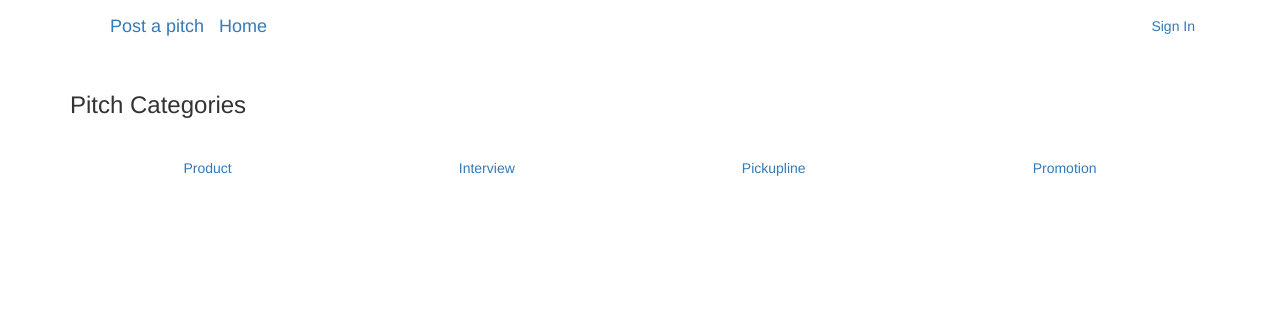
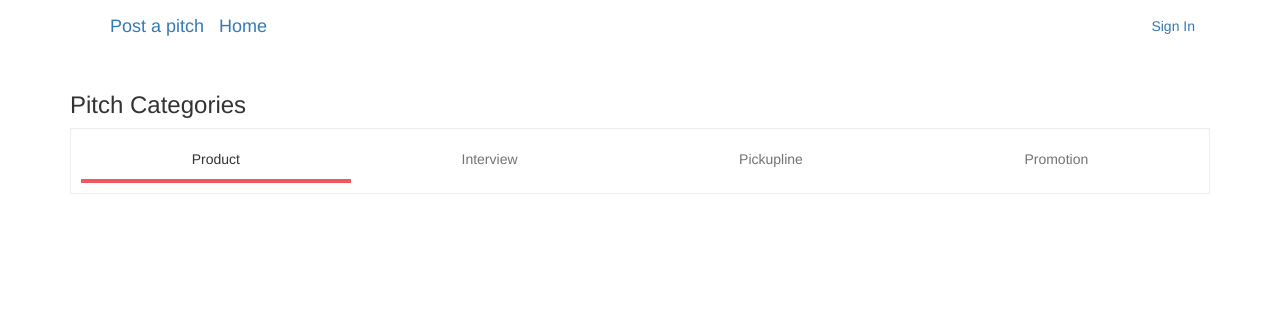
Before and after one commit to bryomajor/the-last-pitch, a Flask app: page / in a window 1280 px wide. Shown: the top 312 px of the page. Run offline with Flask 2, Linux system fonts and the light colour scheme; data that the repository does not hold is empty; some libraries are stand-ins or nearby versions.

Commit message:
Add a custome stylesheet link and classes to style the tab panels

```diff
--- a/app/templates/home.html
+++ b/app/templates/home.html
@@ -4,36 +4,45 @@
 {% include 'navbar.html' %}
 {% endblock %}
 
+<!-- Styles block -->
+{% block styles%}
+{{ super() }}
+<link rel="stylesheet" href="{{url_for('static', filename='css/styles.css')}}">
+{% endblock %}
+
 {% block content %}
 <div class="container">
     <h3>Pitch Categories</h3>
-    <br>
-    <ul class="nav nav-pills nav-justified nav-fill" role="tablist">
-        <li class="nav-item">
-            <a href="#product" class="nav-link active" data-toggle="tab">Product</a>
+    <div class="tabbable-panel">
+        <div class="tabbable-line">
+            <ul class="nav nav-tabs nav-justified" role="tablist">
+                <li class="active">
+                    <a href="#product" class="nav-link" data-toggle="tab">Product</a>
                 </li>
-        <li class="nav-item">
+                <li>
                     <a href="#interview" class="nav-link" data-toggle="tab">Interview</a>
                 </li>
-        <li class="nav-item">
+                <li>
                     <a href="#pickupline" class="nav-link" data-toggle="tab">Pickupline</a>
                 </li>
-        <li class="nav-item">
+                <li>
                     <a href="#promotion" class="nav-link" data-toggle="tab">Promotion</a>
                 </li>
             </ul>
+        </div>
+    </div>
 
     <div class="tab-content">
-        <div id="product" class="container tab-pane active">
+        <div id="product" class="tab-pane active">
             {{ macro.display(productpitch) }}
         </div>
-        <div id="interview" class="container tab-pane fade">
+        <div id="interview" class="tab-pane">
             {{ macro.display(interviewpitch) }}
         </div>
-        <div id="pickupline" class="container tab-pane fade">
+        <div id="pickupline" class="tab-pane">
             {{ macro.display(pickuplines) }}
         </div>
-        <div id="promotion" class="container tab-pane fade">
+        <div id="promotion" class="tab-pane">
             {{ macro.display(promotionpitch) }}
         </div>
     </div>
```
Lines whose indentation alone changed are shown as unchanged.
